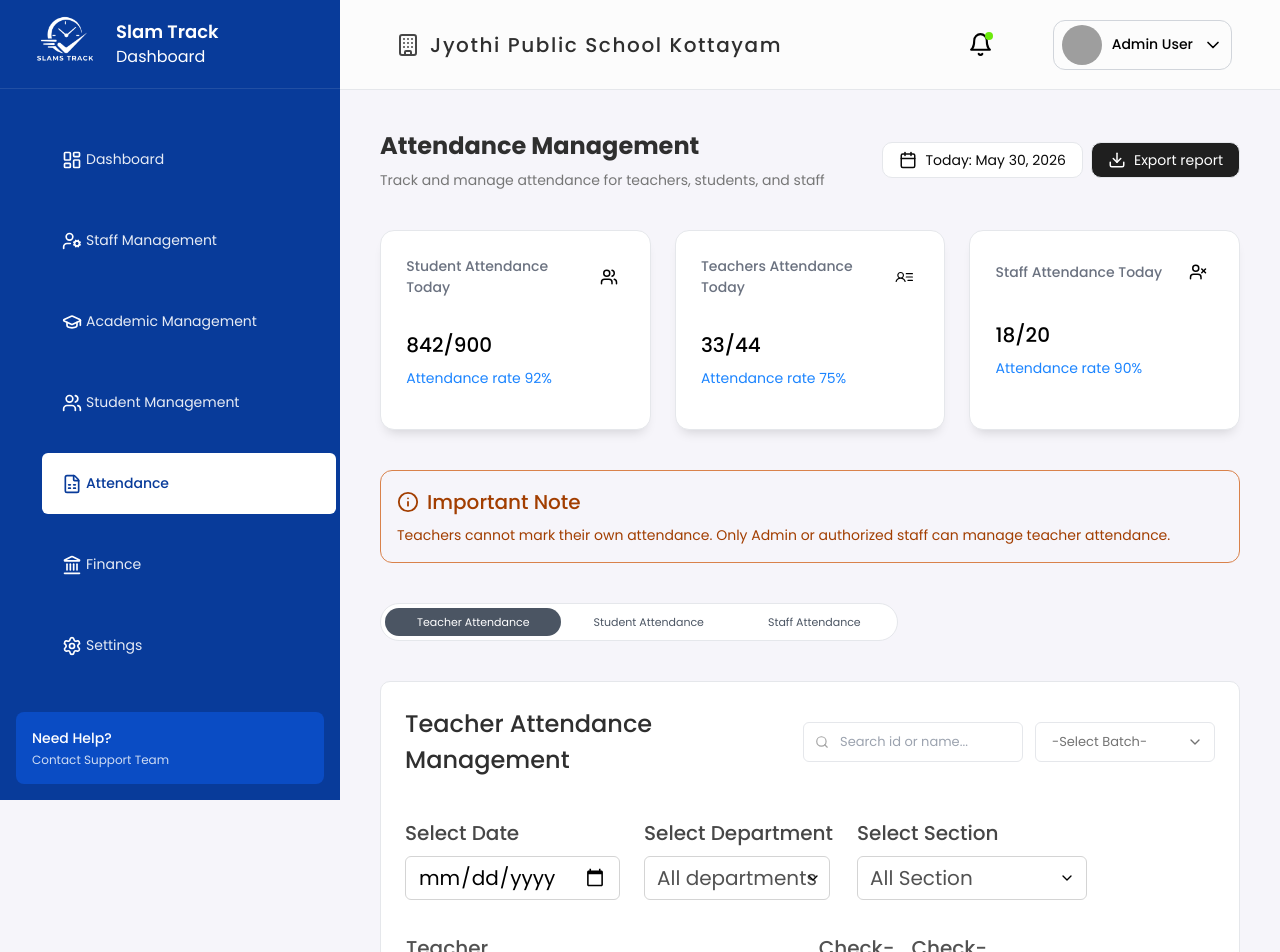
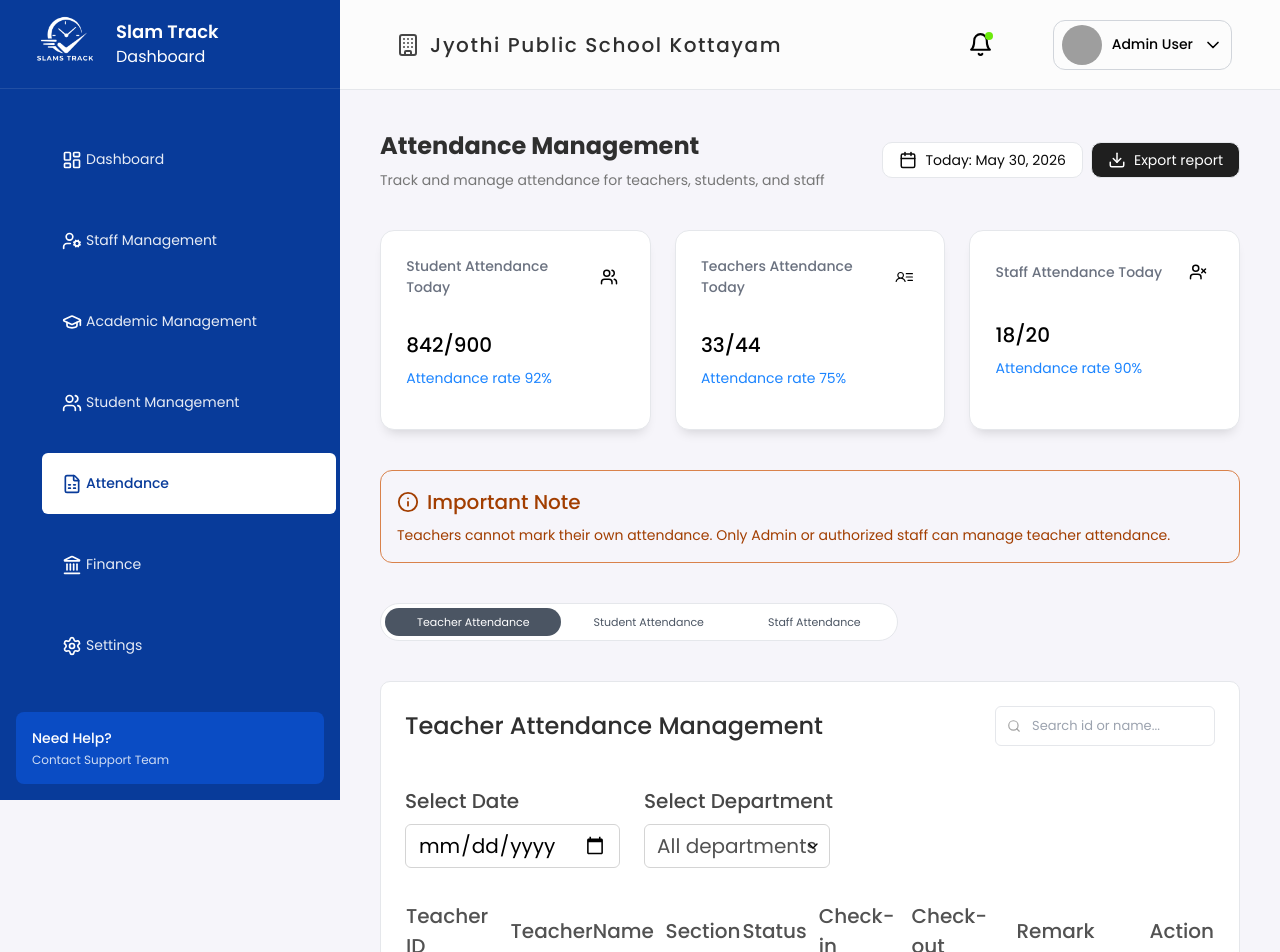
Before and after one commit to doyaleldho-bot/slams-track-dashboard, a React (Vite) app: page /Attendance in a window 1280 px wide. Shown: the top 952 px of the page. Built offline with nearby package versions, Linux system fonts and the light colour scheme; grey boxes are pictures that could not be loaded.

Commit message:
added attendance sec

```diff
--- a/src/components/Attendance/TeacherAttendanceTable.tsx
+++ b/src/components/Attendance/TeacherAttendanceTable.tsx
@@ -33,6 +33,11 @@ const sectionOptions = [
   "B",
   "C",
 ];
+
+const institutionType = localStorage.getItem("institutionType");
+
+const isSchool = institutionType === "school";
+const isCollege = institutionType === "college";
 
 
 
@@ -130,6 +135,7 @@ const sectionOptions = [
   </div>
 
   {/* Batch Dropdown */}
+  {isCollege && (
   <div className="relative">
     <select
       aria-label="Select batch"
@@ -149,6 +155,7 @@ const sectionOptions = [
       className="absolute right-3 top-1/2 -translate-y-1/2 pointer-events-none text-[#737373]"
     />
   </div>
+  )}
 </div>
       </div>
 
@@ -175,6 +182,7 @@ const sectionOptions = [
   </div>
 
   {/* Department Dropdown */}
+
   <div>
     <label htmlFor="department-select" className="block text-[20px] font-medium text-[#474747] mb-2">
       Select Department
@@ -200,6 +208,7 @@ const sectionOptions = [
   </div>
 
   {/* Section Dropdown */}
+  {isCollege && (
   <div>
     <label htmlFor="section-select" className="block text-[20px] font-medium text-[#474747] mb-2">
       Select Section
@@ -223,6 +232,7 @@ const sectionOptions = [
       />
     </div>
   </div>
+  )}
 </div>
 
       {/* Table */}
```
